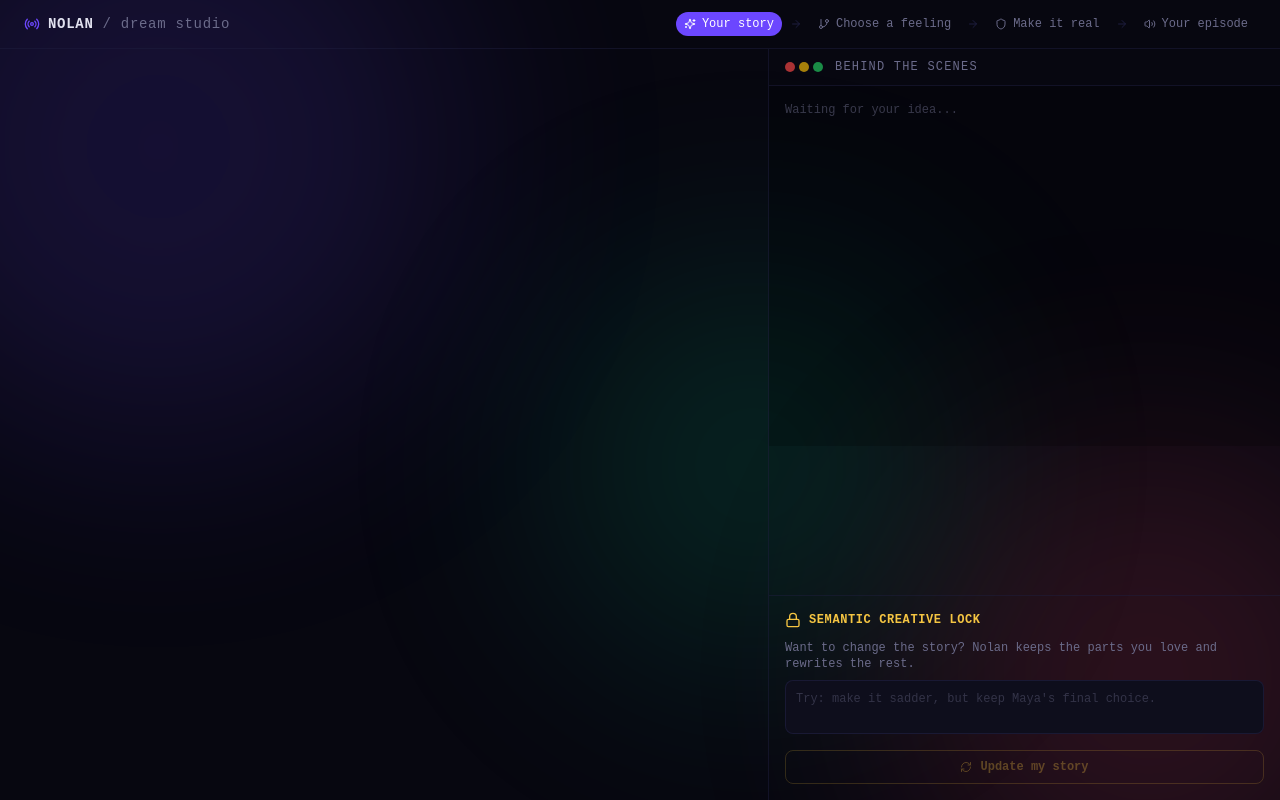
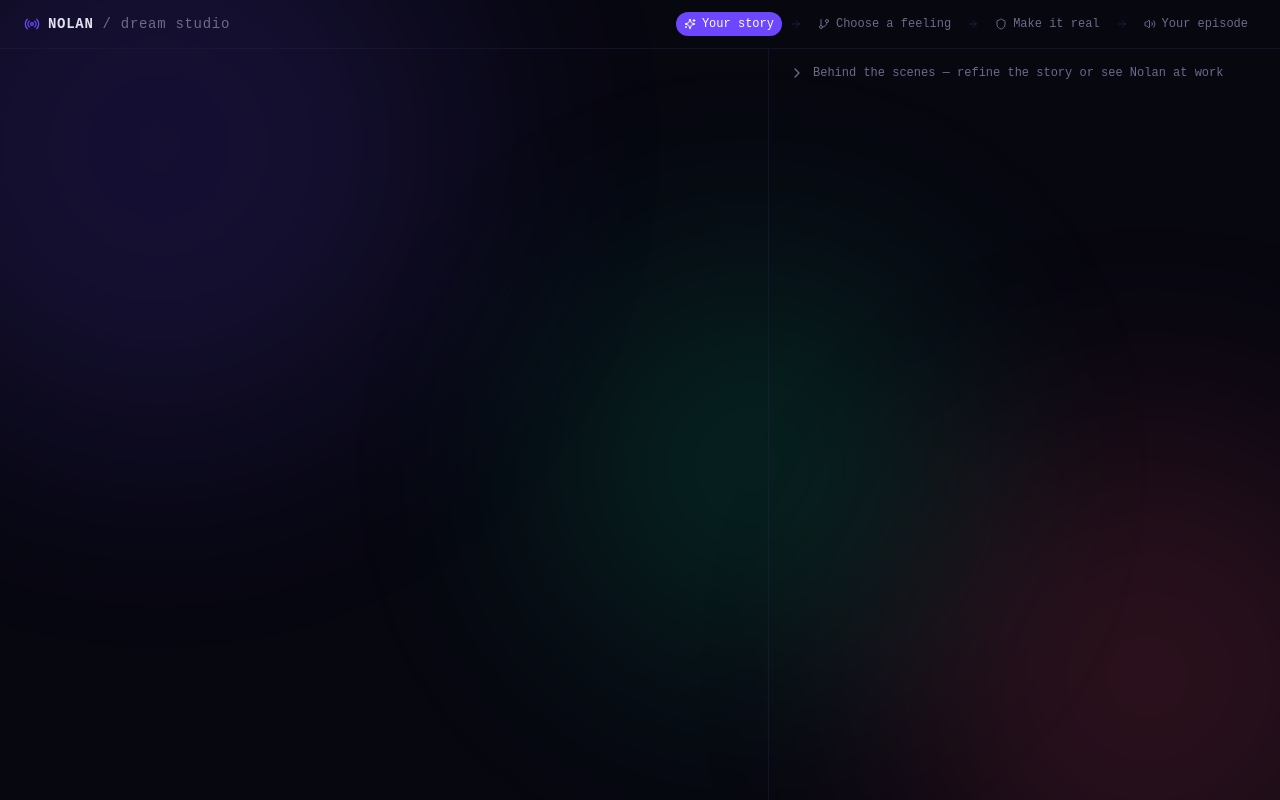
Before and after one commit to kpnssreeram/hackOne, a Next.js app in the folder frontend/: page /session/1 in a window 1280 px wide. Built offline with nearby package versions, Linux system fonts and the light colour scheme.

Commit message:
feat: tuck story controls behind an advanced panel

```diff
--- a/frontend/app/session/[id]/page.tsx
+++ b/frontend/app/session/[id]/page.tsx
@@ -353,8 +353,13 @@ export default function SessionPage() {
           )}
         </div>
 
-        {/* RIGHT — Terminal + Controls (2 cols) */}
-        <div className="lg:col-span-2 border-l border-nolan-border/50 flex flex-col">
+        {/* Advanced controls stay out of the first-time creator flow. */}
+        <details className="lg:col-span-2 border-l border-nolan-border/50 group">
+          <summary className="cursor-pointer list-none px-5 py-4 text-xs text-nolan-muted hover:text-white flex items-center gap-2">
+            <ChevronRight className="w-4 h-4 transition-transform group-open:rotate-90" />
+            Behind the scenes — refine the story or see Nolan at work
+          </summary>
+          <div className="flex flex-col border-t border-nolan-border/30">
 
           {/* Terminal */}
           <div className="flex-1 flex flex-col" style={{ minHeight: 0 }}>
@@ -420,7 +425,8 @@ export default function SessionPage() {
               )}
             </AnimatePresence>
           </div>
-        </div>
+          </div>
+        </details>
       </div>
     </div>
   )
```
